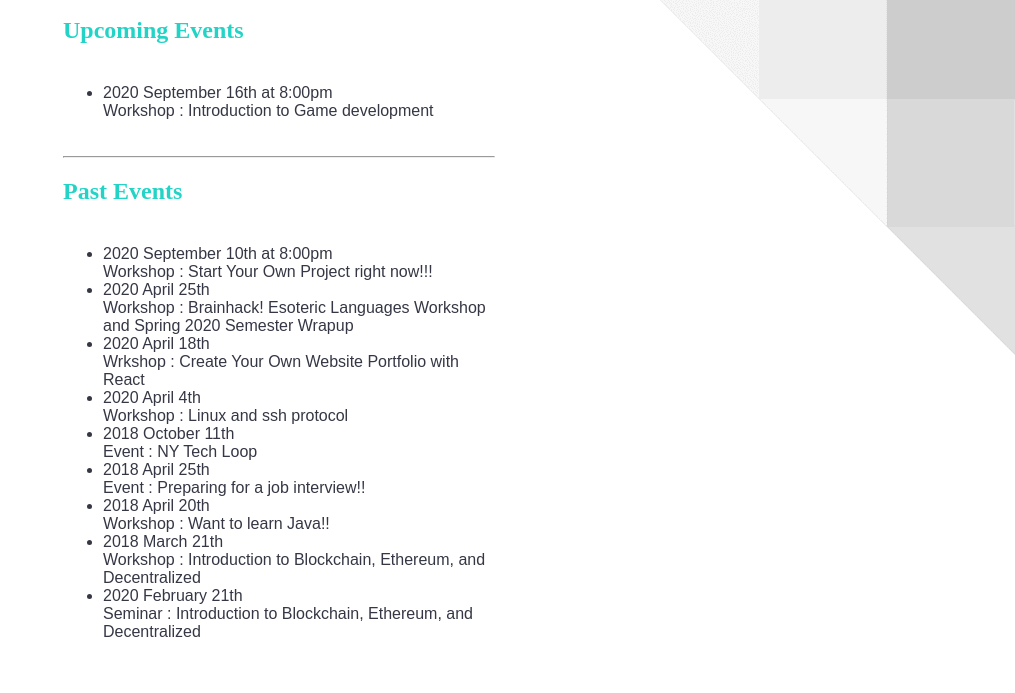
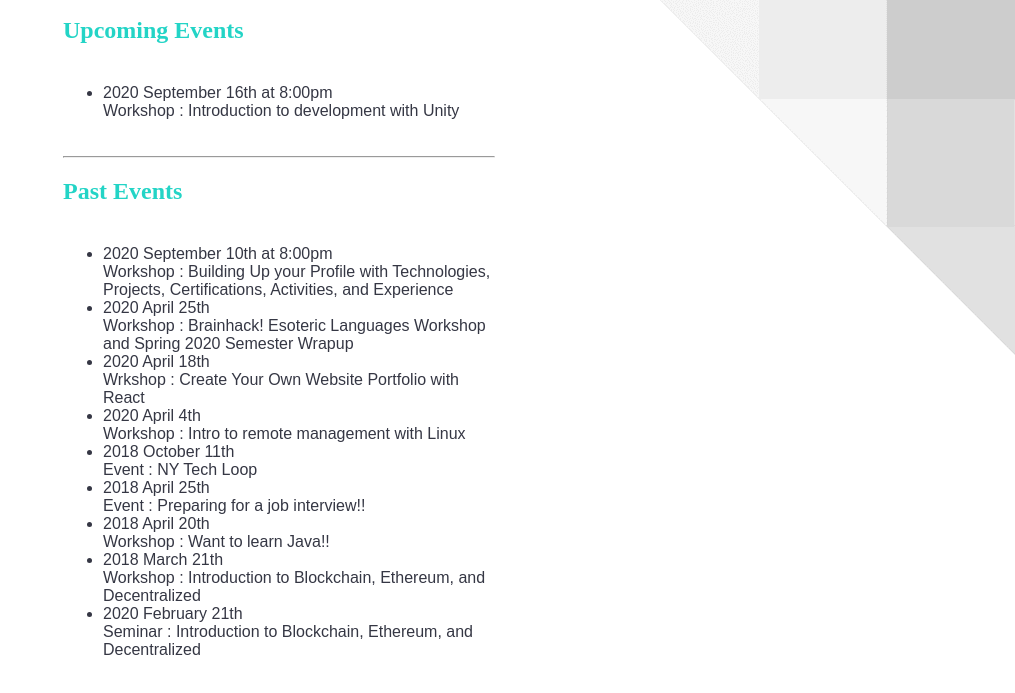
Before and after one commit to UAlbany-IEEE-Student-Branch/UAlbany-IEEE-2020-Website, a plain HTML site: page www/pages/events.html in a window 1280 px wide. Shown: the part 157-850 px from the top of the page, without its empty margins (265-1280 px from the left). Drawn offline with Linux system fonts and the light colour scheme.

Commit message:
Update events.html

```diff
--- a/www/pages/events.html
+++ b/www/pages/events.html
@@ -13,15 +13,15 @@
     <hr/>
     <h2>Upcoming Events</h2>
     <ul>
-        <li>2020 September 16th at 8:00pm <br/>Workshop : Introduction to Game development</li>
+        <li>2020 September 16th at 8:00pm <br/>Workshop : Introduction to development with Unity </li>
     </ul>
     <hr/>
     <h2>Past Events</h2>
     <ul>
-        <li>2020 September 10th at 8:00pm <br/>Workshop : Start Your Own Project right now!!!</li>
+        <li>2020 September 10th at 8:00pm <br/>Workshop : Building Up your Profile with Technologies, Projects, Certifications, Activities, and Experience</li>
         <li>2020 April 25th <br/>Workshop : Brainhack! Esoteric Languages Workshop and Spring 2020 Semester Wrapup</li>
         <li>2020 April 18th <br/>Wrkshop : Create Your Own Website Portfolio with React</li>
-        <li>2020 April 4th <br/>Workshop : Linux and ssh protocol</li>
+        <li>2020 April 4th <br/>Workshop : Intro to remote management with Linux</li>
         <li>2018 October 11th <br/>Event : NY Tech Loop</li>
         <li>2018 April 25th <br/>Event : Preparing for a job interview!!</li>
         <li>2018 April 20th <br/>Workshop : Want to learn Java!!</li>
```
